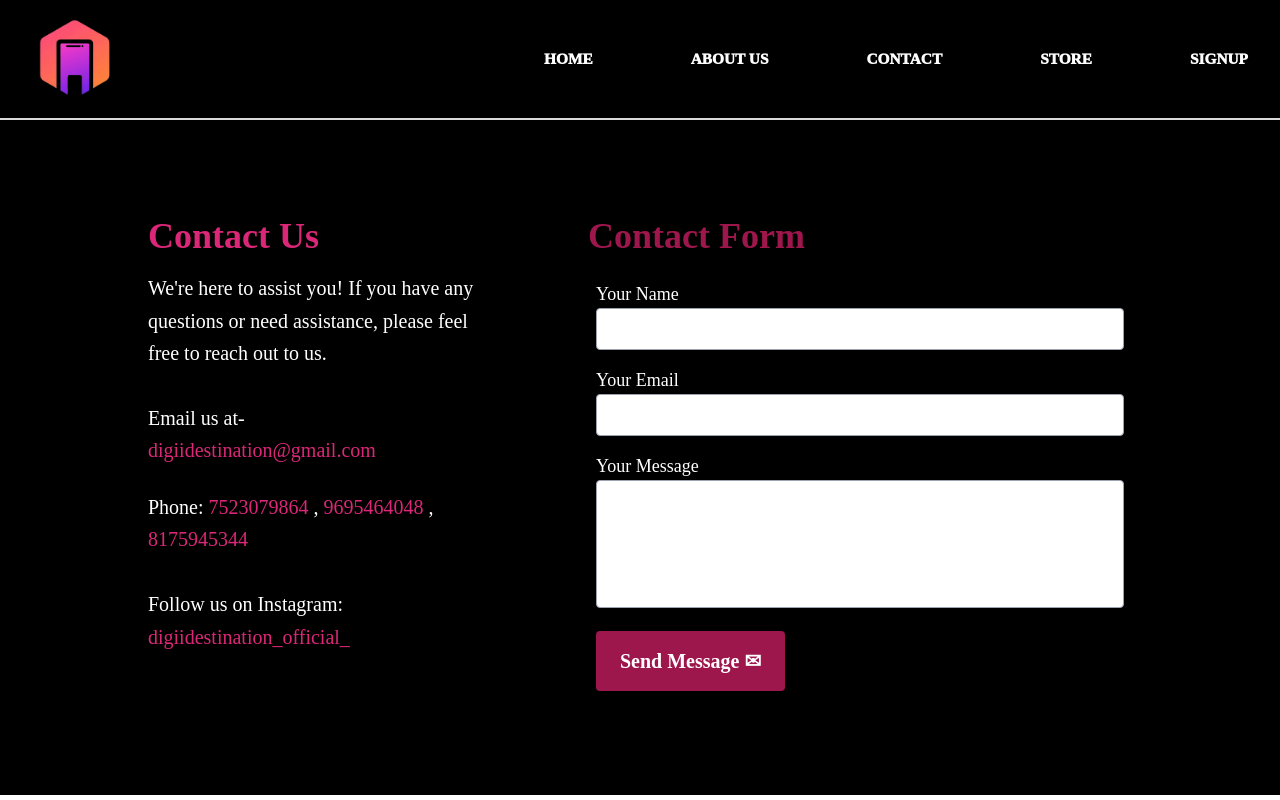
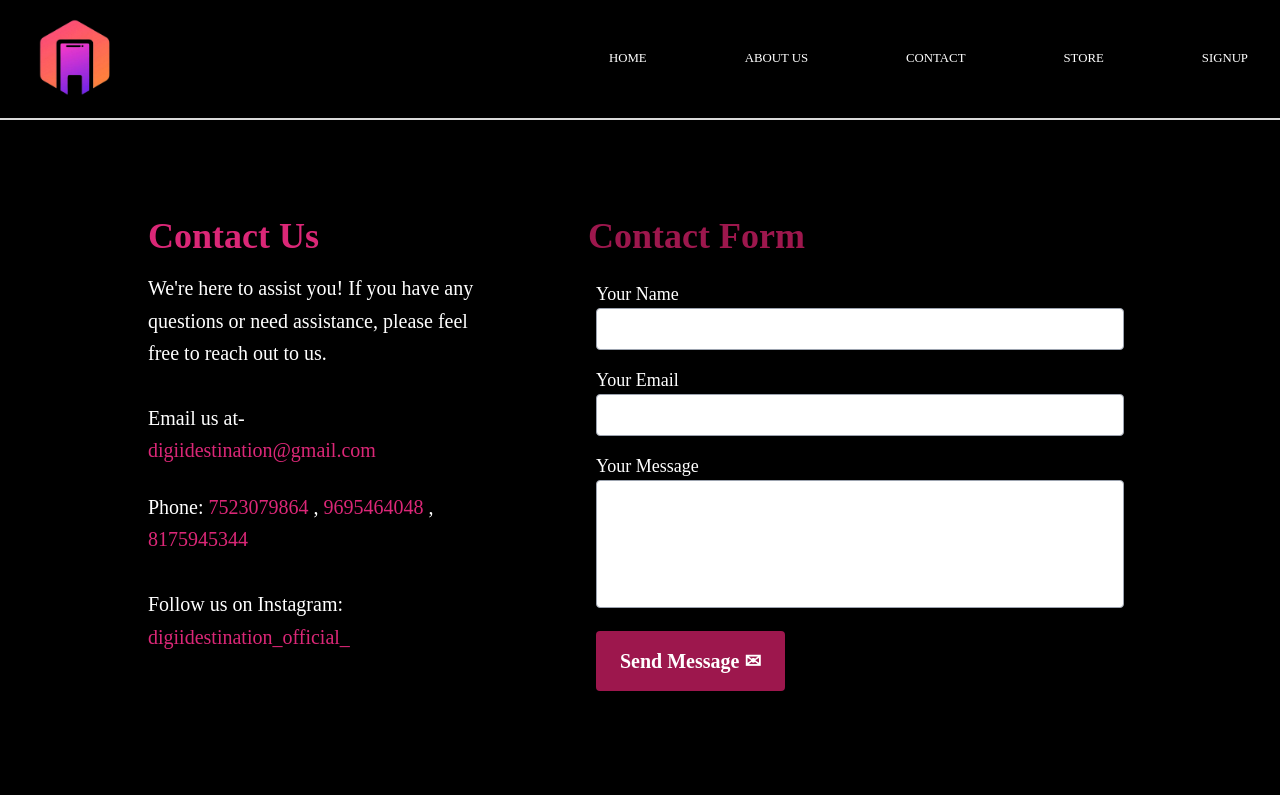
Before and after one commit to kartik672/ayushwebsitedigii, a website: page contact.html in a window 1280 px wide. Drawn offline with nearby package versions, Linux system fonts and the light colour scheme.

Commit message:
Update contact.html

```diff
--- a/contact.html
+++ b/contact.html
@@ -9,7 +9,7 @@
     <link rel="preconnect" href="https://fonts.gstatic.com" crossorigin>
     <link href="https://cdn.jsdelivr.net/npm/remixicon@3.5.0/fonts/remixicon.css" rel="stylesheet">
     <link href="https://fonts.googleapis.com/css2?family=Quicksand:wght@300&display=swap" rel="stylesheet">
-    <link href="contact.css" rel="stylesheet">
+    <link rel="stylesheet" href="style.css">
 </head>
 <body>
     <!-- This form uses  https://VeilMail.io to protect your email address behind a captcha so your email address cannot be scraped and spammed -->
```
